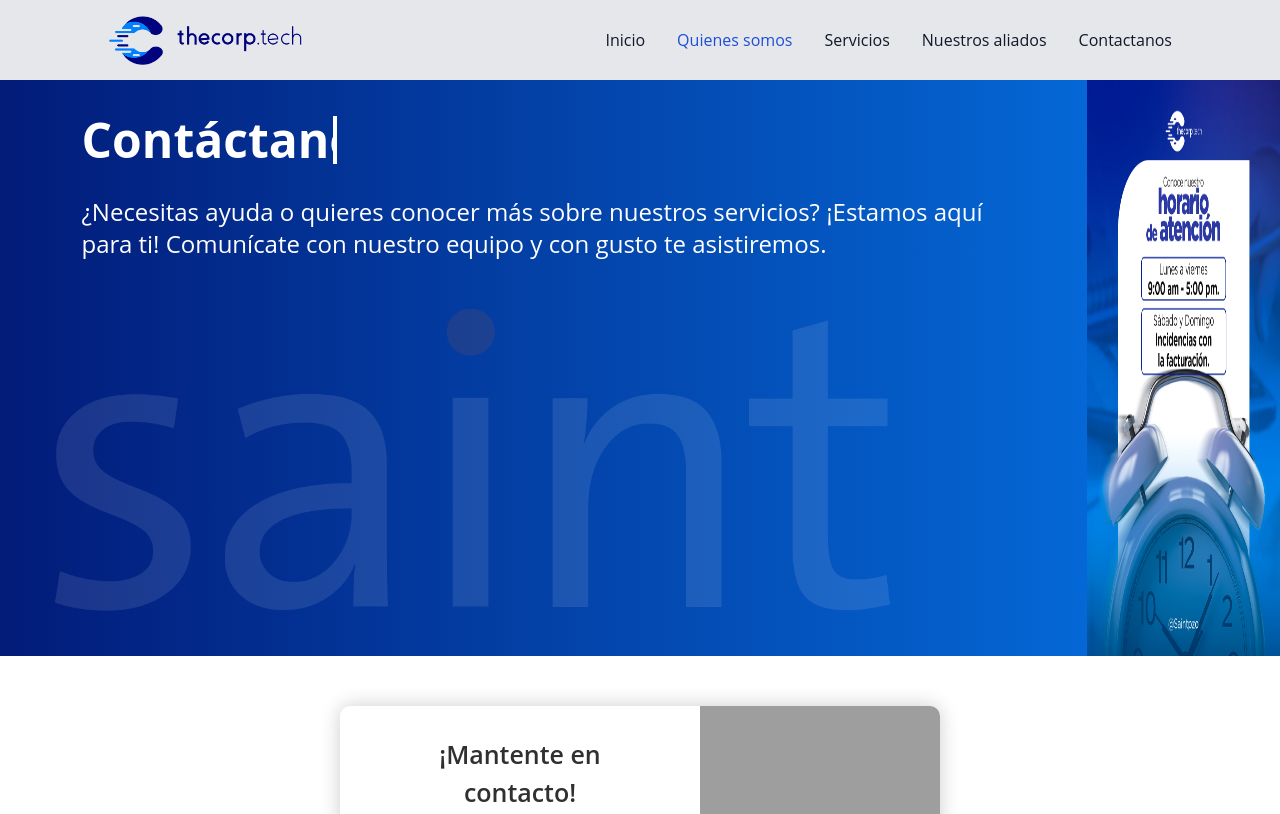
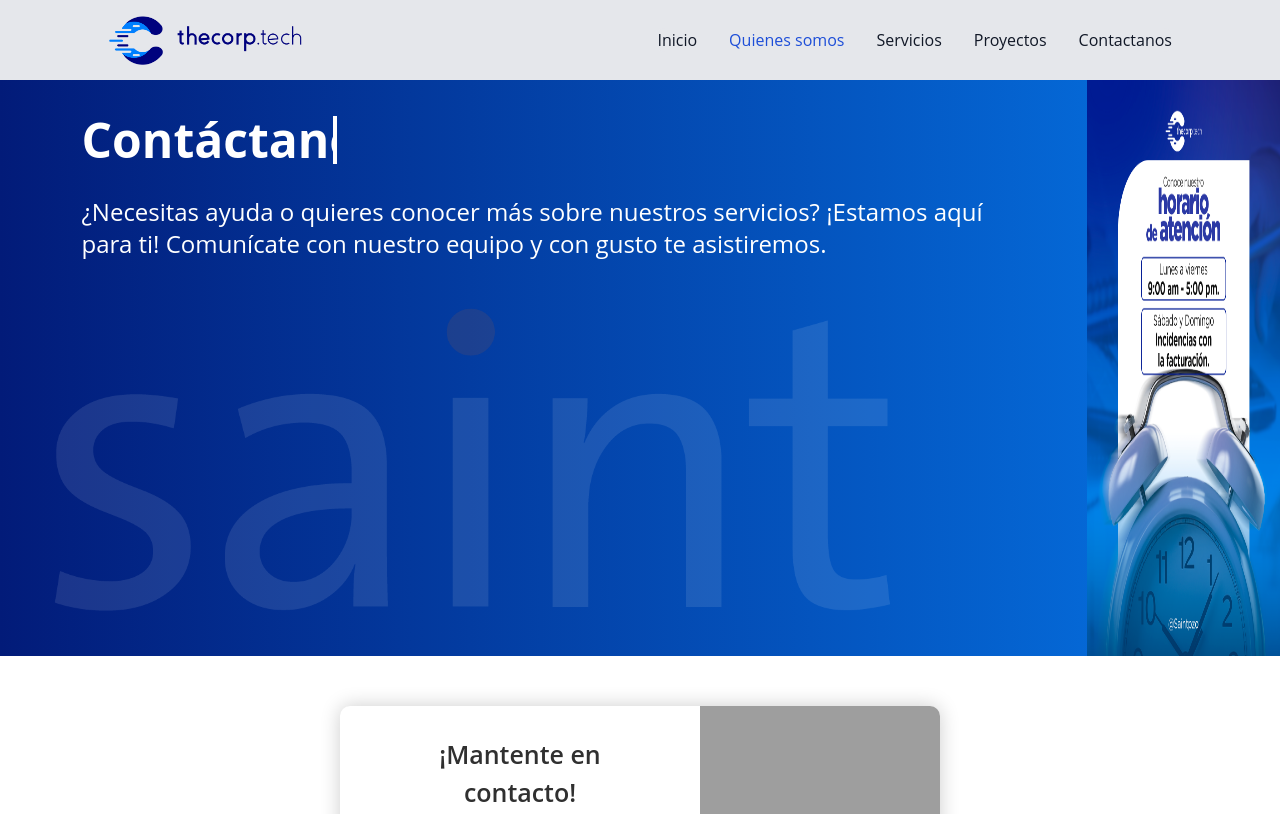
Before and after one commit to emilmarcuarez/SAINTPZO, a website: page contacto.html in a window 1280 px wide. Shown: the top 814 px of the page. Drawn offline with Linux system fonts and the light colour scheme; grey boxes are pictures that could not be loaded.

Commit message:
Update contacto.html

```diff
--- a/contacto.html
+++ b/contacto.html
@@ -443,9 +443,8 @@
               class="block py-2 px-3 text-gray-900 rounded hover:bg-gray-100 md:hover:bg-transparent md:border-0 md:hover:text-blue-700 md:p-0">Servicios</a>
           </li>
           <li>
-            <a href="aliados.html"
-              class="block py-2 px-3 text-gray-900 rounded hover:bg-gray-100 md:hover:bg-transparent md:border-0 md:hover:text-blue-700 md:p-0  ">Nuestros
-              aliados</a>
+            <a href="proyectos.html"
+              class="block py-2 px-3 text-gray-900 rounded hover:bg-gray-100 md:hover:bg-transparent md:border-0 md:hover:text-blue-700 md:p-0  ">Proyectos</a>
           </li>
           <li>
             <a href="#"
```
